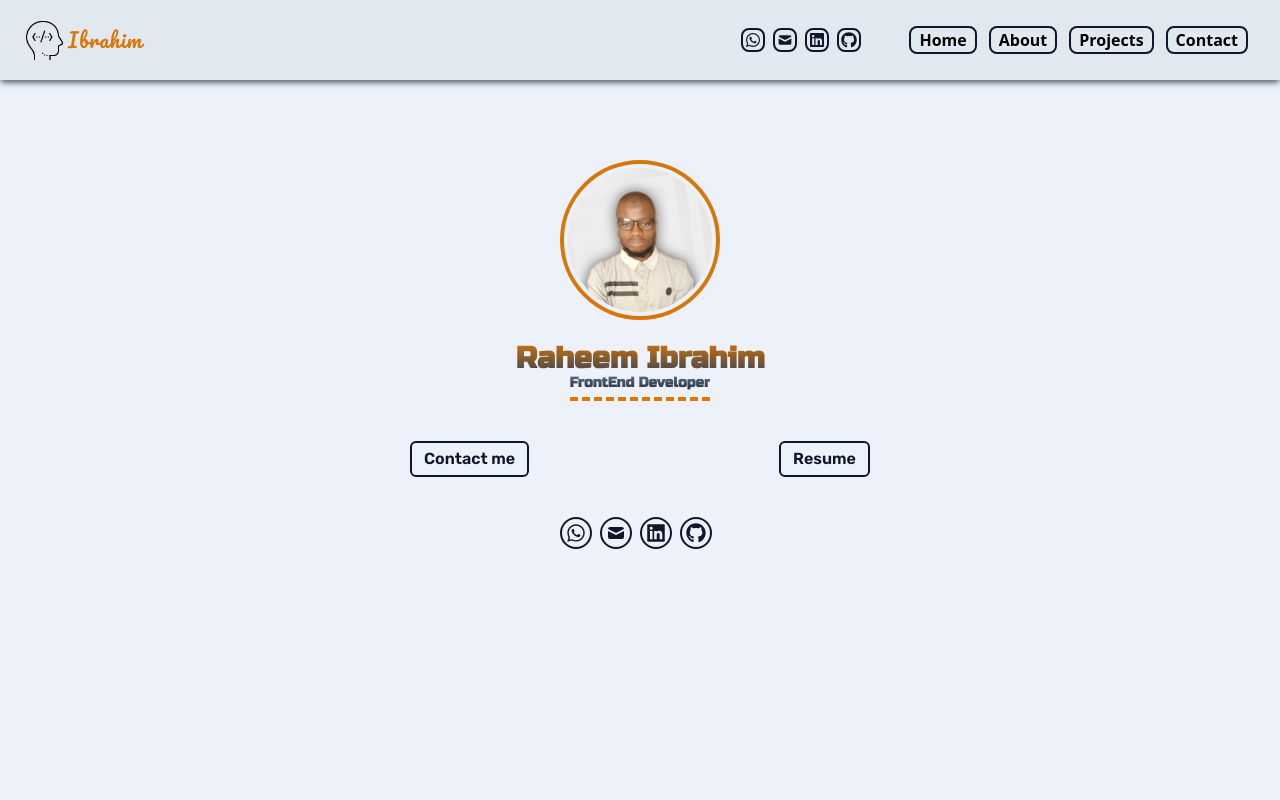
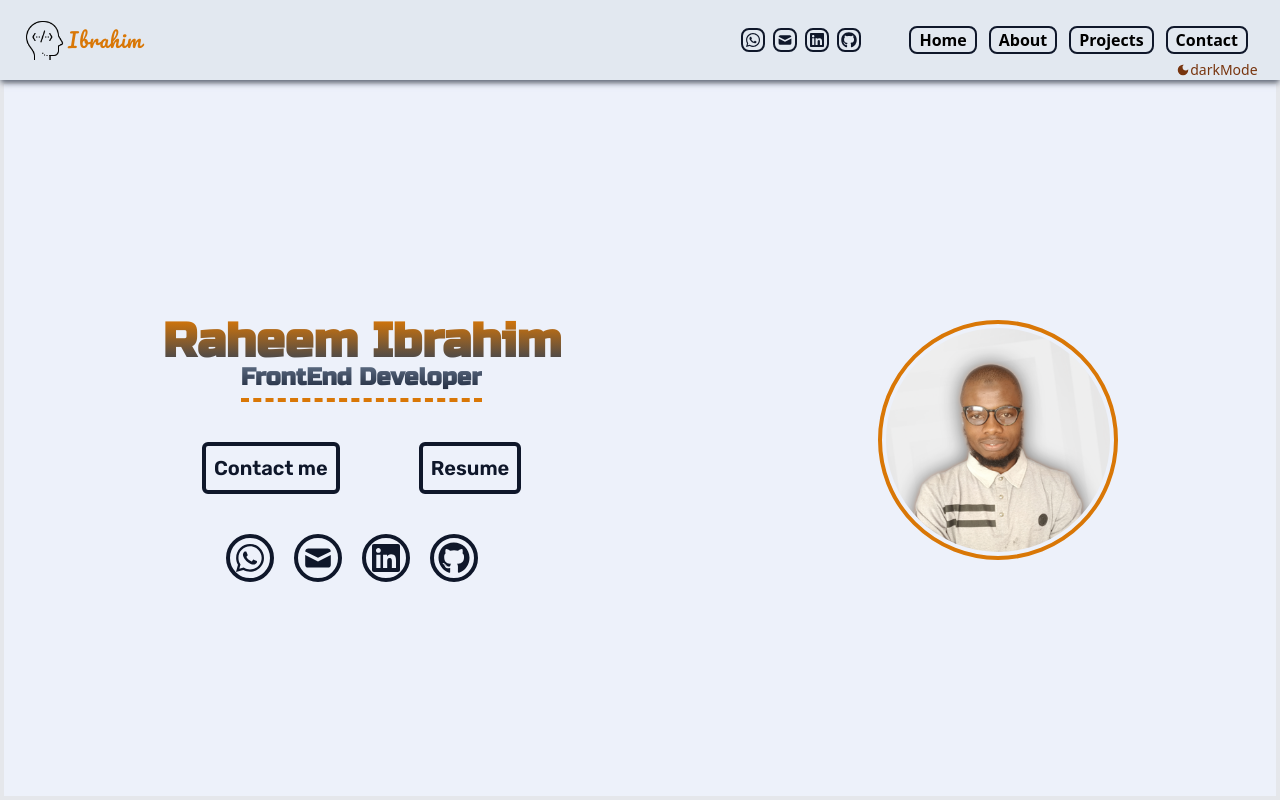
Before and after one commit to hebrohim/portfolio_raheemIbrahim, a React (Create React App) app: page / in a window 1280 px wide. Built offline with nearby package versions, Linux system fonts and the light colour scheme; a web font is replaced by a local one.

Commit message:
modify:increase width and height of dropdown to span the whole screen

```diff
--- a/src/components/Button.js
+++ b/src/components/Button.js
@@ -2,7 +2,7 @@ import React from 'react'
 
 const Button = ({content    }) => {
   return (
-    <button className=' px-3 py-1 rounded-md text-slate-900 font-semibold font-textFont cursor-pointer border-2 border-slate-900  hover:bg-amber-600'>{content}</button>
+    <button className=' p-1 rounded-md text-slate-900 font-semibold font-textFont cursor-pointer border-2 border-slate-900  hover:bg-amber-600 md:p-2 md:text-xl md:border-4'>{content}</button>
   )
 }
 
--- a/src/components/Header.js
+++ b/src/components/Header.js
@@ -3,6 +3,7 @@ import { React, useState } from "react";
 import { FaGithub, FaLinkedin, FaWhatsapp } from "react-icons/fa";
 import logo from "./images/icons8-developer-80.png";
 import { HiMenuAlt3, HiMail, HiX } from "react-icons/hi";
+import { MdDarkMode } from "react-icons/md";
 
 const Header = () => {
   const menuItems = ["Home", "About", "Projects", "Contact"];
@@ -38,6 +39,7 @@ const Header = () => {
             <FaGithub className="text-slate-900 text-md cursor-pointer" />
           </li>
         </ul>
+        <span className="text-sm mr-[1.4rem] flex items-center text-amber-900 font-medium absolute right-0 bottom-0 hover:cursor-pointer hover:text-black"> <MdDarkMode/>darkMode</span>
 
 
         <span className="text-amber-500 text-3xl ">
@@ -47,6 +49,7 @@ const Header = () => {
             <HiMenuAlt3 onClick={showMenu} className = "md:hidden shadow-md " />
           )}
         </span>
+
         <ul className="hidden md:flex ">
             <li className="mr-3 px-2  hover:bg-amber-600 rounded-lg cursor-pointer border-2 border-slate-900 font-semibold">Home</li>
             <li className="mr-3 px-2  hover:bg-amber-600 rounded-lg cursor-pointer border-2 border-slate-900 font-semibold">About</li>
@@ -55,10 +58,10 @@ const Header = () => {
         </ul>
       </nav>
       {showMenuList ? (
-        <ul className="  w-1/2  py-10 flex flex-col items-center bg-[#dfdddda1] rounded-b-lg shadow-md shadow-black absolute right-0 top-[10vh] ">
+        <ul className="  w-screen h-screen  py-10 flex flex-col items-center bg-[#dfddddcb] rounded-b-lg shadow-md shadow-black absolute right-0 top-[10vh] ">
           {menuItems.map((menuItem) => {
             return (
-              <li className="my-3 px-2 font-bold hover:border-r-2 hover:border-b-2 hover:shadow-md rounded-md border-amber-500  text-slate-900 md:mb-10 md:text-xl">
+              <li className=" text-xl my-3 px-5 font-bold hover:border-r-2 hover:border-b-2 hover:shadow-md rounded-md border-amber-500  text-slate-900 md:mb-10 md:text-xl">
                 {menuItem}
               </li>
             );
--- a/src/components/HeroSection.js
+++ b/src/components/HeroSection.js
@@ -6,39 +6,41 @@ import { HiMenuAlt3, HiMail, HiX } from "react-icons/hi";
 
 const HeroSection = () => {
   return (
-    <div className="h-[90vh]">
-      <div className="flex flex-col items-center py-20">
+    <div className="h-[90vh] w-screen md:flex">
+      <div className="flex flex-col w-screen items-center py-20 md:flex-row-reverse border-4 md:justify-around">
         <img
           src={me}
-          className="w-40 h-40 rounded-full object-cover border-4 border-amber-600 p-1"
+          className="w-40 h-40 rounded-full object-cover border-4 border-amber-600 p-1 md:w-60 md:h-60 md:border-4"
         />
-
-        <h4 className="mb-[-.2rem] mt-5 text-3xl font-myName font-extrabold text-transparent bg-clip-text bg-gradient-to-t from-slate-700 to-amber-600">
+    <section className="flex flex-col justify-center items-center">
+        <h4 className="mb-[-.2rem] mt-5 text-3xl font-myName font-extrabold text-transparent bg-clip-text bg-gradient-to-t from-slate-700 to-amber-600 md:text-5xl" >
           Raheem Ibrahim
         </h4>
-        <h4 className=" border-b-amber-600 pb-1 border-dashed border-b-4 text-sm font-myName font-extrabold text-transparent bg-clip-text bg-gradient-to-t from-slate-900 to-slate-500">
+        <h4 className=" border-b-amber-600 pb-1 border-dashed border-b-4 text-sm font-myName font-extrabold text-transparent bg-clip-text bg-gradient-to-t from-slate-900 to-slate-500 md:text-2xl">
          FrontEnd Developer
         </h4>
-        <section hero_btn className="mt-10 flex w-3/4 justify-evenly">
+        <div hero_btns className="mt-10 flex w-full justify-around ">
 <Button  content = "Contact me" />
 <Button  content = "Resume" className= "ml-10"/>
-</section>
+</div>
 
 <section className="social_media">
 <ul className="flex w-full justify-end mt-10">
-          <li className="mr-2 w-8 h-8 flex items-center justify-center rounded-full border-slate-900  hover:bg-amber-600 cursor-pointer border-2">
-            <FaWhatsapp className="text-slate-900 text-xl cursor-pointer" />
+          <li className="mr-2 w-8 h-8 flex items-center justify-center rounded-full border-slate-900  hover:bg-amber-600 cursor-pointer border-2 md:w-12 md:h-12 md:border-4 md:mr-5">
+            <FaWhatsapp className="text-slate-900 text-xl cursor-pointer md:w-8 md:h-8 " />
           </li>
-          <li className="mr-2 w-8 h-8 flex items-center justify-center rounded-full border-slate-900  hover:bg-amber-600 cursor-pointer border-2">
-            <HiMail className="text-slate-900 text-xl cursor-pointer" />
+          <li className="mr-2 w-8 h-8 flex items-center justify-center rounded-full border-slate-900  hover:bg-amber-600 cursor-pointer border-2 md:w-12 md:h-12 md:border-4 md:mr-5">
+            <HiMail className="text-slate-900 text-xl cursor-pointer md:w-8 md:h-8 " />
           </li>
-          <li className="mr-2 w-8 h-8 flex items-center justify-center rounded-full border-slate-900  hover:bg-amber-600 cursor-pointer border-2">
-            <FaLinkedin className="text-slate-900 text-xl cursor-pointer" />
+          <li className="mr-2 w-8 h-8 flex items-center justify-center rounded-full border-slate-900  hover:bg-amber-600 cursor-pointer border-2 md:w-12 md:h-12 md:border-4 md:mr-5">
+            <FaLinkedin className="text-slate-900 text-xl cursor-pointer md:w-8 md:h-8 " />
           </li>
-          <li className="mr-2 w-8 h-8 flex items-center justify-center rounded-full border-slate-900  hover:bg-amber-600 cursor-pointer border-2">
-            <FaGithub className="text-slate-900 text-xl cursor-pointer" />
+          <li className="mr-2 w-8 h-8 flex items-center justify-center rounded-full border-slate-900  hover:bg-amber-600 cursor-pointer border-2 md:w-12 md:h-12 md:border-4 md:mr-5">
+            <FaGithub className="text-slate-900 text-xl cursor-pointer md:w-8 md:h-8 " />
           </li>
         </ul>
+
+</section>
 
 </section>
       </div>
```
Also changed, not shown: src/components/Delete.html (added, +53 -0 lines).
